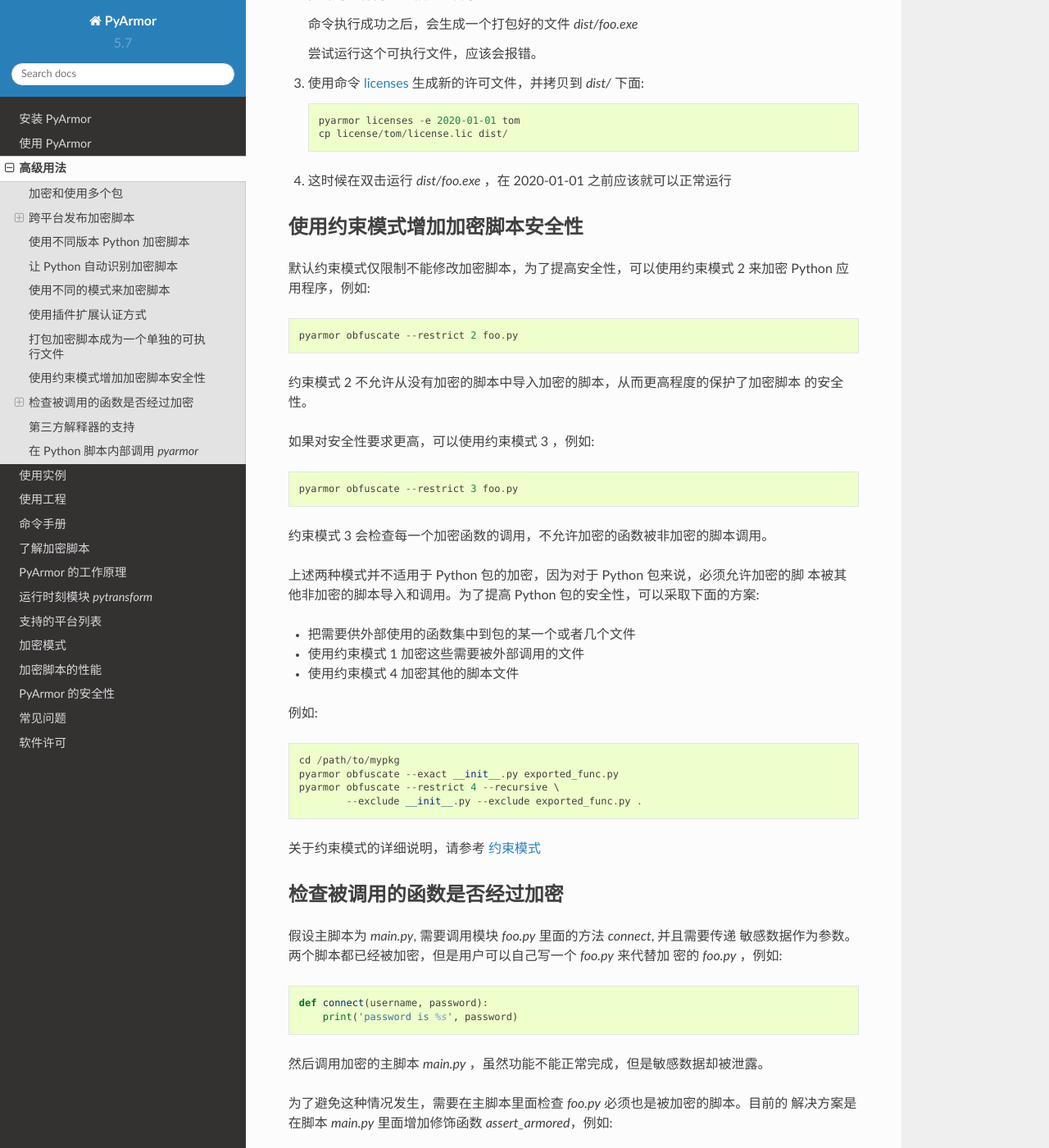
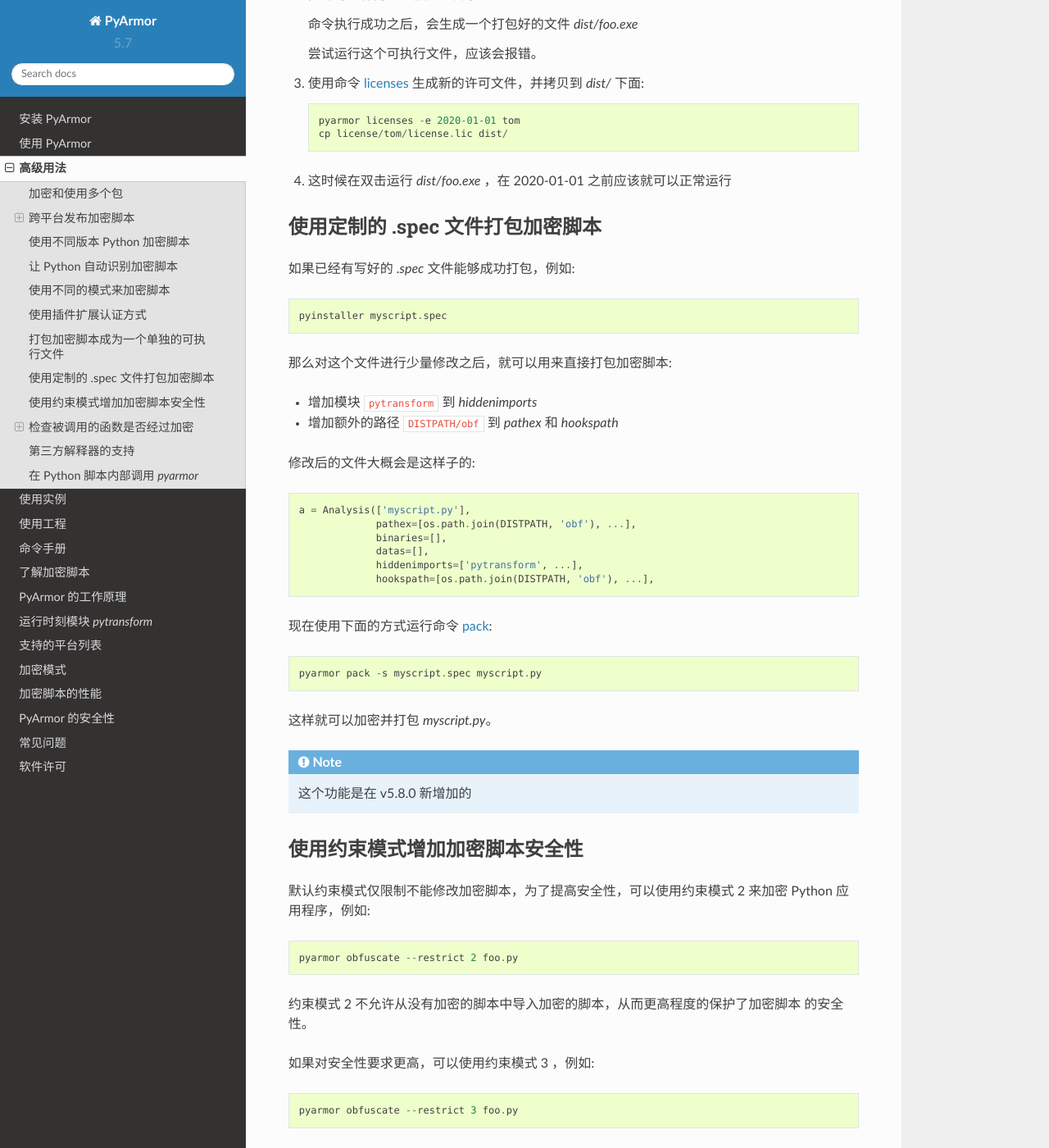
Before and after one commit to dashingsoft/pyarmor-docs-zh, a Sphinx documentation site: the page built from docs/advanced.rst, in a window 1280 px wide and 1400 px high, scrolled down 8354 px. Shown: the whole window at 82% size. Built offline with Sphinx 7.4.7 and the Read the Docs theme 2.0.0, drawn with Linux system fonts in a browser that asks for light colours.

Commit message:
Add usage for pack command

```diff
--- a/docs/advanced.rst
+++ b/docs/advanced.rst
@@ -379,6 +379,39 @@ PyArmor 可以通过插件来扩展加密脚本的认证方式，例如检查网
 
 4. 这时候在双击运行 `dist/foo.exe` ，在 2020-01-01 之前应该就可以正常运行
 
+.. _使用定制的 .spec 文件打包加密脚本:
+
+使用定制的 .spec 文件打包加密脚本
+---------------------------------
+
+如果已经有写好的 `.spec` 文件能够成功打包，例如::
+
+    pyinstaller myscript.spec
+
+那么对这个文件进行少量修改之后，就可以用来直接打包加密脚本:
+
+* 增加模块 ``pytransform`` 到 `hiddenimports`
+* 增加额外的路径 ``DISTPATH/obf`` 到 `pathex` 和 `hookspath`
+
+修改后的文件大概会是这样子的::
+
+    a = Analysis(['myscript.py'],
+                 pathex=[os.path.join(DISTPATH, 'obf'), ...],
+                 binaries=[],
+                 datas=[],
+                 hiddenimports=['pytransform', ...],
+                 hookspath=[os.path.join(DISTPATH, 'obf'), ...],
+
+现在使用下面的方式运行命令 :ref:`pack`::
+
+    pyarmor pack -s myscript.spec myscript.py
+
+这样就可以加密并打包 `myscript.py`。
+
+.. note::
+
+   这个功能是在 v5.8.0 新增加的
+
 .. _使用约束模式增加加密脚本安全性:
 
 使用约束模式增加加密脚本安全性
```
